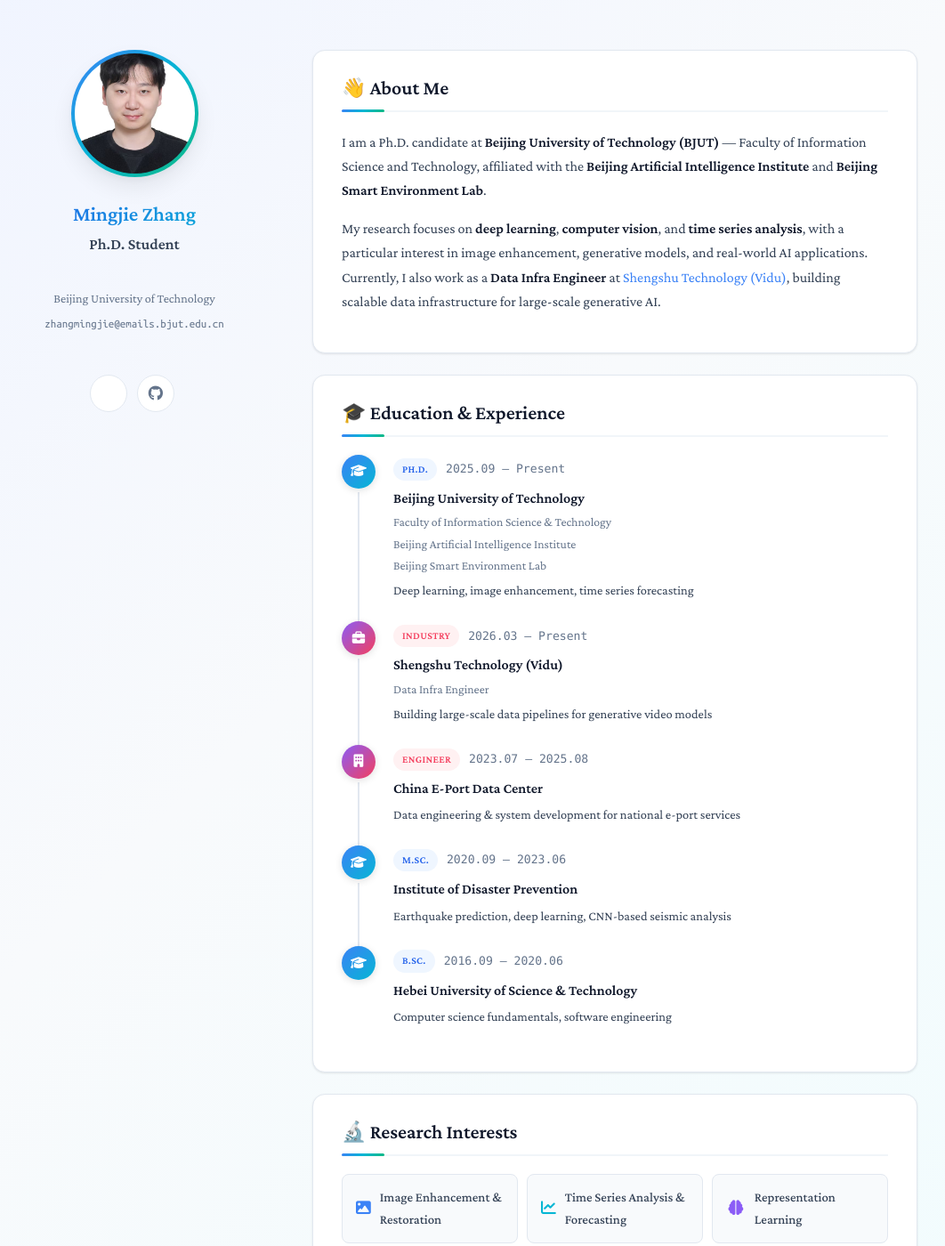
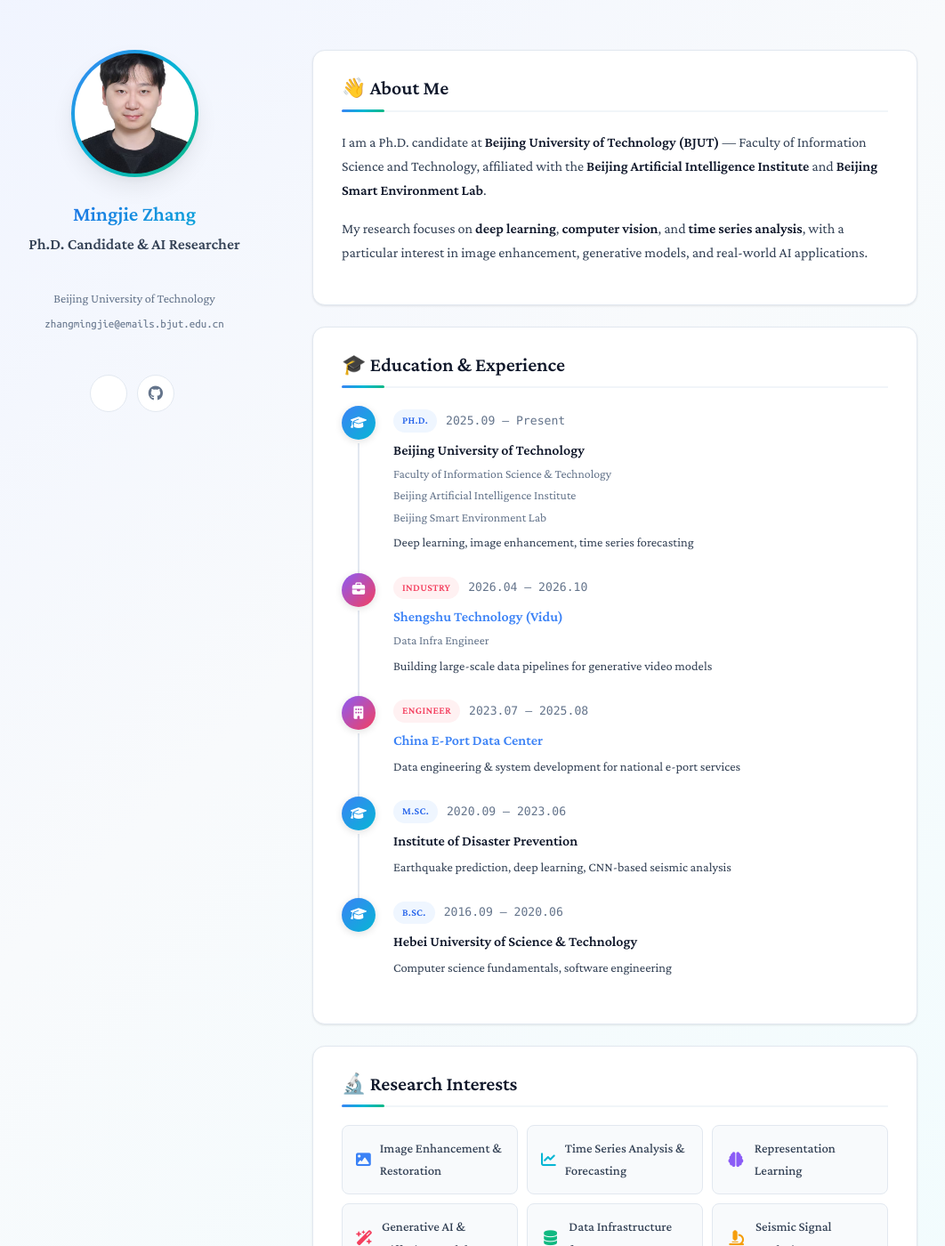
Before and after one commit to MingJ-Zhang/MingJ-Zhang.github.io, a Jekyll site: the page built from index.md, in a window 1280 px wide and 1400 px high. Shown: the whole window at 89% size, without its empty margins (119-1181 px from the left). Built offline with Jekyll 4.4.1, drawn with Linux system fonts in a browser that asks for light colours; a style sheet for code colours, icons or effects is not loaded; some of the changed text lies outside the part shown.

Commit message:
Update site config, homepage, and ignores
Add local dev note, ignore dirs, and refresh site metadata. Added CLAUDE.md with a Jekyll serve preview command; updated .gitignore to exclude .bundle/ and vendor/. Modified _config.yml to update title/position/affiliation_link, SEO keywords/description/canonical, avatar/favicons, remote_theme, and exclude list. Updated index.md to remove the previous current-job mention in the intro, adjust Shengshu timeline/dates and link the company, link China E-Port, and update the news entry to reflect a 2026.04 internship.

```diff
--- a/_config.yml
+++ b/_config.yml
@@ -1,50 +1,40 @@
 # Basic Information
 title: Mingjie Zhang
-position: Ph.D. Student
+position: Ph.D. Candidate & AI Researcher
 affiliation: Beijing University of Technology
+affiliation_link: https://www.bjut.edu.cn/
 email: zhangmingjie@emails.bjut.edu.cn
 
 # Search Engine Optimization (SEO)
-# The following information is used to improve the website traffic from search engines, e.g., Google.
-keywords: minimal light
-description: The Minimal Light is a simple and elegant jekyll theme for academic personal homepage.
-canonical: https://minimal-light-theme.yliu.me/
+keywords: Mingjie Zhang, deep learning, image restoration, time series, AI, BJUT
+description: Mingjie Zhang — Ph.D. student at Beijing University of Technology, researching deep learning for image enhancement and time series analysis.
+canonical: https://mingj-zhang.github.io/
 
 # Links
-# If you don't need one of them, you may delete the corresponding line.
 google_scholar: https://scholar.google.com.hk/citations?hl=zh-CN&user=ljLs96MAAAAJ
-# cv_link: assets/files/curriculum_vitae.pdf
 github_link: https://github.com/MingJ-Zhang
-# linkedin: https://www.linkedin.com/
-# twitter: https://twitter.com/
 
-# Images (e.g., your profile picture and your website's favicon)
-# "favicon" and "favicon_dark" are used for the light and dark modes, respectively.
+# Images
 avatar: ./assets/img/avatar.png
 favicon: ./assets/img/favicon.png
 favicon_dark: ./assets/img/favicon-dark.png
 
 # Footnote
-# You may use the option to disable the footnote, "Powered by Jekyll and Minimal Light theme."
 enable_footnote: true
 
 # Auto Dark Mode
-# You may use the option to disable the automatic dark theme
 auto_dark_mode: true
 
 # Font
-# You can use this option to choose between Serif or Sans Serif fonts.
-font: "Serif" # or "Sans Serif"
+font: "Serif"
 
 # Google Analytics ID
-# Please remove this if you don't use Google Analytics
 google_analytics: UA-111540567-4
 
-# Use this project as a remote theme for GitHub Pages
-# See the guide here: https://docs.github.com/en/pages/setting-up-a-github-pages-site-with-jekyll/adding-a-theme-to-your-github-pages-site-using-jekyll
+# Remote theme
 remote_theme: yaoyao-liu/minimal-light
 
-# The following files will be removed from the generated website.
+# Exclude from build
 exclude:
   - Gemfile
   - Gemfile.lock
--- a/index.md
+++ b/index.md
@@ -8,7 +8,7 @@
 
 I am a Ph.D. candidate at **Beijing University of Technology (BJUT)** — Faculty of Information Science and Technology, affiliated with the **Beijing Artificial Intelligence Institute** and **Beijing Smart Environment Lab**.
 
-My research focuses on **deep learning**, **computer vision**, and **time series analysis**, with a particular interest in image enhancement, generative models, and real-world AI applications. Currently, I also work as a **Data Infra Engineer** at [Shengshu Technology (Vidu)](https://www.vidu.studio/), building scalable data infrastructure for large-scale generative AI.
+My research focuses on **deep learning**, **computer vision**, and **time series analysis**, with a particular interest in image enhancement, generative models, and real-world AI applications.
 
 </div>
 
@@ -38,9 +38,9 @@
   <div class="tl-content">
     <div class="tl-header">
       <span class="tl-badge work">Industry</span>
-      <span class="tl-date">2026.03 – Present</span>
+      <span class="tl-date">2026.04 – 2026.10</span>
     </div>
-    <div class="tl-title">Shengshu Technology (Vidu)</div>
+    <div class="tl-title"><a href="https://www.vidu.studio/" target="_blank" rel="noopener">Shengshu Technology (Vidu)</a></div>
     <div class="tl-sub">Data Infra Engineer</div>
     <div class="tl-desc">Building large-scale data pipelines for generative video models</div>
   </div>
@@ -53,7 +53,7 @@
       <span class="tl-badge work">Engineer</span>
       <span class="tl-date">2023.07 – 2025.08</span>
     </div>
-    <div class="tl-title">China E-Port Data Center</div>
+    <div class="tl-title"><a href="https://www.chinaport.gov.cn" target="_blank" rel="noopener">China E-Port Data Center</a></div>
     <div class="tl-desc">Data engineering & system development for national e-port services</div>
   </div>
 </div>
@@ -126,8 +126,8 @@
 <div class="news-list">
 
 <div class="news-item">
-  <span class="news-date">2026.03</span>
-  <span class="news-text">Joined <strong>Shengshu Technology (Vidu)</strong> as Data Infra Engineer</span>
+  <span class="news-date">2026.04</span>
+  <span class="news-text">Joined <strong>Shengshu Technology (Vidu)</strong> as Data Infra Engineer (Internship)</span>
 </div>
 
 <div class="news-item">
```
Also changed, not shown: CLAUDE.md (added, +9 -0 lines), 1 other file.
